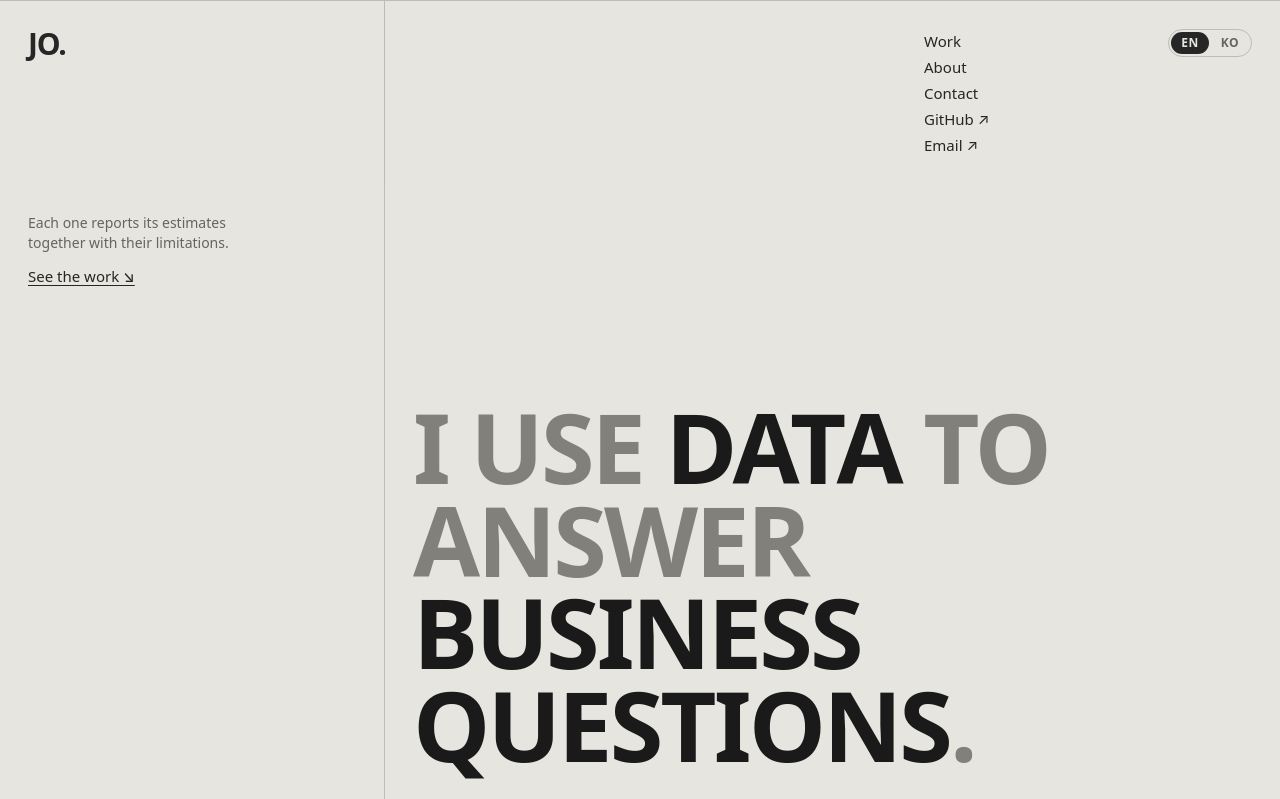
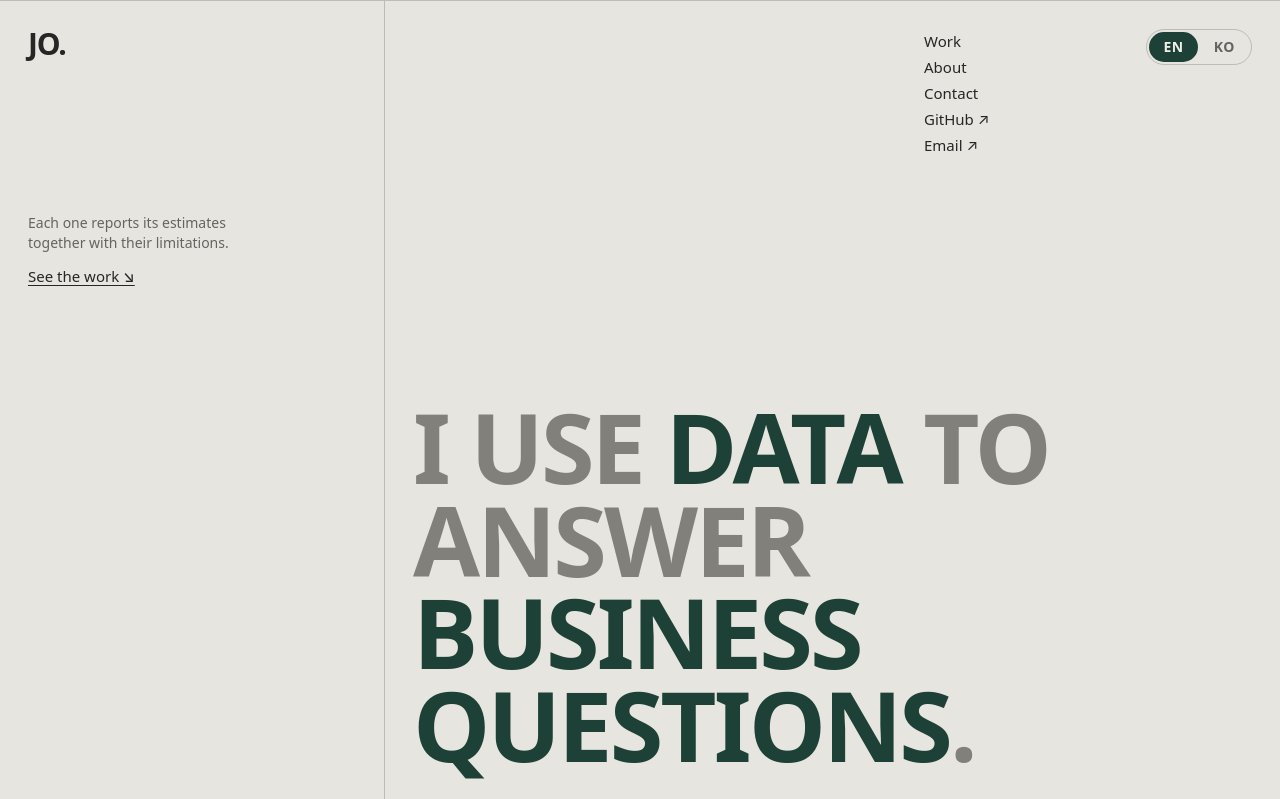
Before and after one commit to jiwoon-oh/portfolio, a plain HTML site: page index.html in a window 1280 px wide. Shown: the top 799 px of the page. Drawn offline with Linux system fonts and the light colour scheme; a web font is replaced by a local one.

Commit message:
Larger EN/KO switch; landing headline emphasis words in deep green

```diff
--- a/assets/case.css
+++ b/assets/case.css
@@ -58,7 +58,7 @@ a:focus-visible{outline:2px solid var(--ink);outline-offset:3px}
 /* language switch (EN / KO), top right of the nav */
 .nav ul{align-items:center}
 .nav .lang{display:flex;gap:2px;border:1px solid var(--line);border-radius:999px;padding:2px}
-.nav .lang span,.nav .lang a{font-size:12px;font-weight:600;letter-spacing:.04em;line-height:1;padding:5px 10px;border-radius:999px;text-decoration:none}
+.nav .lang span,.nav .lang a{font-size:14px;font-weight:600;letter-spacing:.04em;line-height:1;padding:8px 14px;border-radius:999px;text-decoration:none}
 .nav .lang span{background:var(--ink);color:var(--bg)}
 .nav .lang a{color:var(--ink-3)}
 .nav .lang a:hover{color:var(--ink)}
--- a/index.html
+++ b/index.html
@@ -69,8 +69,8 @@ a:focus-visible,summary:focus-visible{outline:2px solid var(--ink);outline-offse
 .menu a{text-decoration:none}
 .menu a:hover{text-decoration:underline}
 .c-menu .lang{display:flex;align-self:flex-start;gap:2px;width:max-content;margin-left:24px;border:1px solid var(--line);border-radius:999px;padding:2px}
-.c-menu .lang span,.c-menu .lang a{font-size:12px;font-weight:600;letter-spacing:.04em;line-height:1;padding:5px 10px;border-radius:999px;text-decoration:none}
-.c-menu .lang span{background:var(--ink);color:var(--bg)}
+.c-menu .lang span,.c-menu .lang a{font-size:14px;font-weight:600;letter-spacing:.04em;line-height:1;padding:8px 14px;border-radius:999px;text-decoration:none}
+.c-menu .lang span{background:#1e4137;color:#F1EEE8}
 .c-menu .lang a{color:#666460}
 .c-menu .lang a:hover{color:var(--ink);text-decoration:none}
 
@@ -79,7 +79,7 @@ a:focus-visible,summary:focus-visible{outline:2px solid var(--ink);outline-offse
 .seework{font-size:15px;font-weight:500}
 
 h1.headline{font-size:clamp(46px,7.6vw,138px);color:var(--head-mute);max-width:12ch}
-h1.headline .on{color:var(--head-ink)}
+h1.headline .on{color:#1e4137}
 
 /* ── sections: two columns with a hairline between ───────── */
 .sec{display:grid;grid-template-columns:3fr 7fr;border-bottom:1px solid var(--line);scroll-margin-top:0}
```
Also changed, not shown: index.ko.html (+3 -3 lines).
